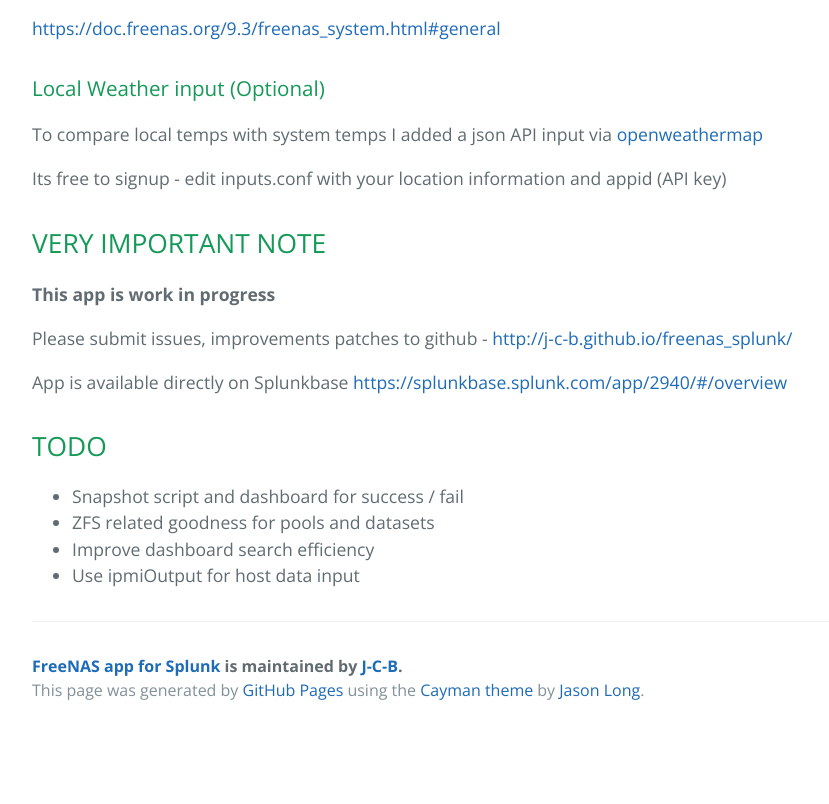
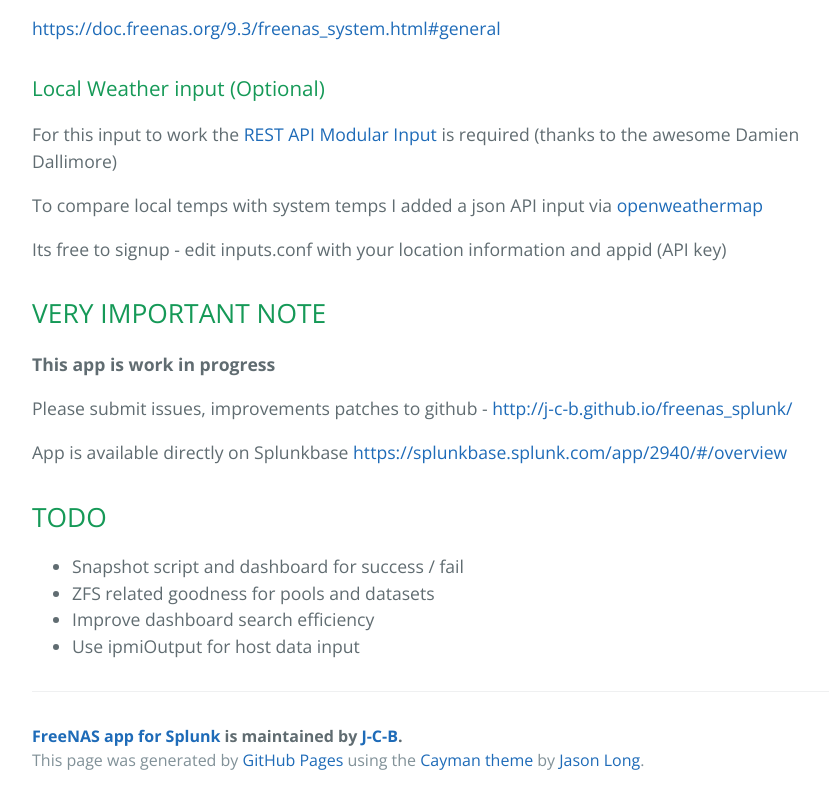
Before and after one commit to J-C-B/freenas_splunk, a plain HTML site: page index.html in a window 1280 px wide. Shown: the part 2589-3393 px from the top of the page, without its empty margins (192-1021 px from the left). Before the commit the page ends 3323 px from the top, so only its background shows below. Drawn offline with nearby package versions, Linux system fonts and the light colour scheme.

```diff
--- a/index.html
+++ b/index.html
@@ -88,6 +88,8 @@
 <h3>
 <a id="local-weather-input-optional" class="anchor" href="#local-weather-input-optional" aria-hidden="true"><span class="octicon octicon-link"></span></a>Local Weather input (Optional)</h3>
 
+<p>For this input to work the <a href="https://splunkbase.splunk.com/app/1546/" title="Download]">REST API Modular Input</a> is required (thanks to the awesome Damien Dallimore)</p>
+
 <p>To compare local temps with system temps I added a json API input via <a href="http://openweathermap.org" title="Download]">openweathermap</a></p>
 
 <p>Its free to signup - edit inputs.conf with your location information and appid (API key)</p>
```
Also changed, not shown: params.json (+1 -1 lines).
